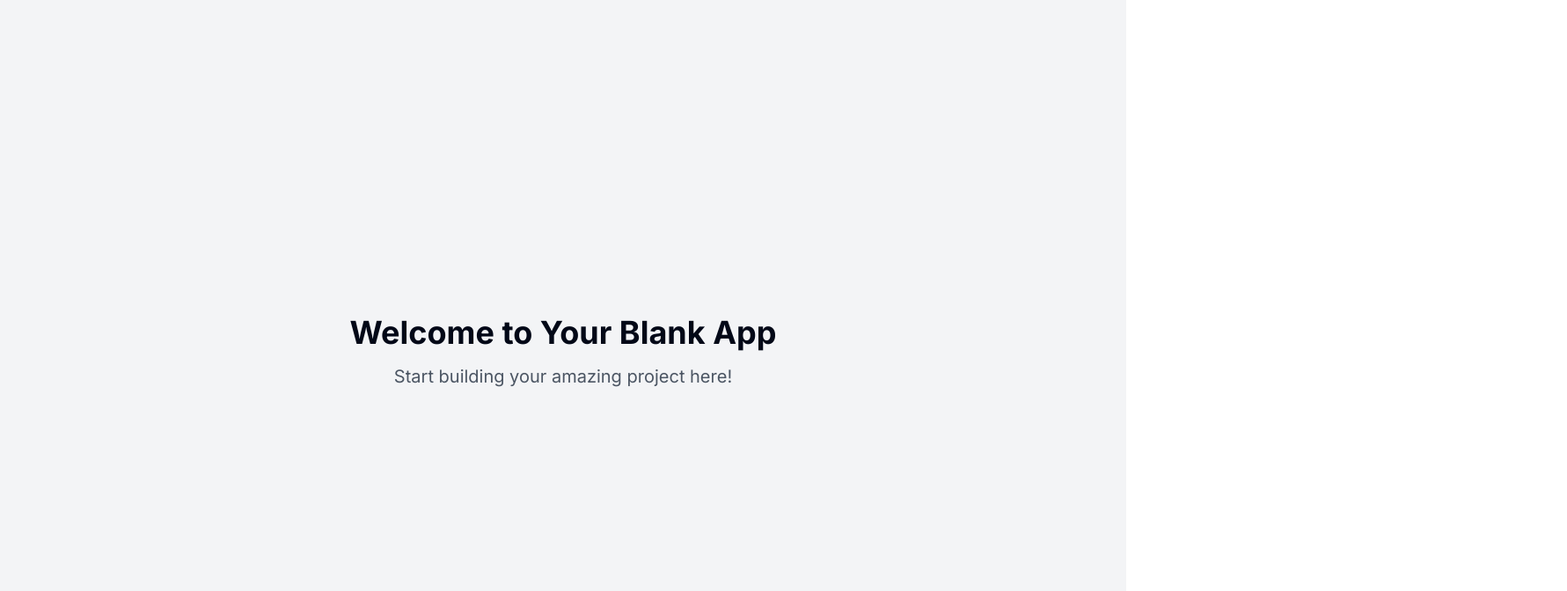
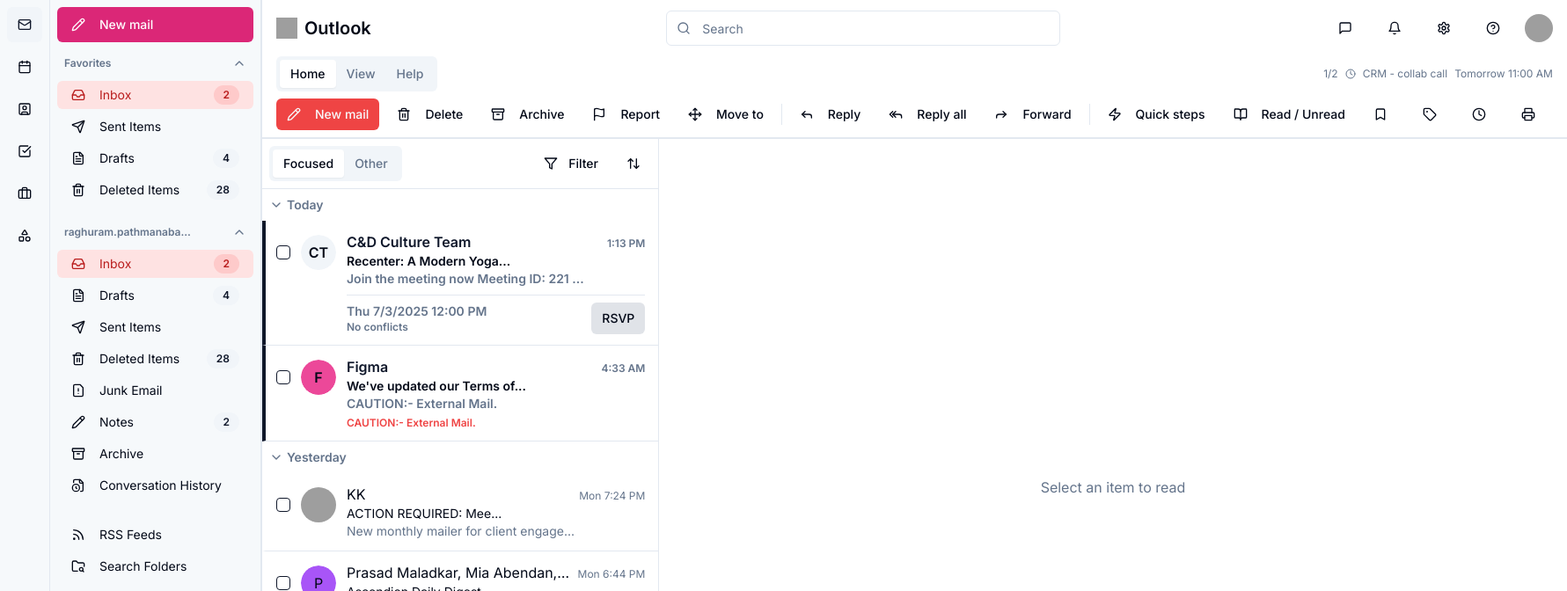
Before and after one commit to SadiqNaizam/mlo-a774-1fd5, a React (Vite) app: page / in a window 1280 px wide. Shown: the top 672 px of the page at 88% size, 1781 px wide, since content can reach past the window. Built offline with nearby package versions, Linux system fonts and the light colour scheme; grey boxes are pictures that could not be loaded.

Commit message:
Files generated: Index.tsx

```diff
--- a/src/pages/Index.tsx
+++ b/src/pages/Index.tsx
@@ -1,14 +1,52 @@
-// Update this page (the content is just a fallback if you fail to update the page)
+import React, { useState } from 'react';
+import MainAppLayout from '../components/layout/MainAppLayout';
+import EmailList from '../components/InboxView/EmailList';
+import EmailPreview from '../components/InboxView/EmailPreview';
+import { type Email } from '../components/InboxView/EmailItem';
 
-const Index = () => {
+/**
+ * The main index page for the Email Client application.
+ * This page assembles the primary inbox view, which consists of an email list and a preview pane.
+ * It manages the state for the selected email and passes data down to the respective components,
+ * creating the classic three-pane email client layout (Sidebar, Email List, Email Preview).
+ */
+const IndexPage: React.FC = () => {
+  // State to track the currently selected email. Initialized to null.
+  const [selectedEmail, setSelectedEmail] = useState<Email | null>(null);
+
+  /**
+   * Handles the selection of an email from the list.
+   * This function is passed as a prop to the EmailList component.
+   * @param email The email object that was selected.
+   */
+  const handleSelectEmail = (email: Email) => {
+    setSelectedEmail(email);
+  };
+
   return (
-    <div className="min-h-screen flex items-center justify-center bg-gray-100">
-      <div className="text-center">
-        <h1 className="text-4xl font-bold mb-4">Welcome to Your Blank App</h1>
-        <p className="text-xl text-gray-600">Start building your amazing project here!</p>
+    <MainAppLayout>
+      <div className="grid h-full grid-cols-[450px_1fr]">
+        {/*
+          The list of emails. It receives:
+          - onSelectEmail: A callback to update the page's state when an email is clicked.
+          - selectedEmail: The currently selected email to apply highlighting.
+        */}
+        <EmailList
+          onSelectEmail={handleSelectEmail}
+          selectedEmail={selectedEmail}
+        />
+
+        {/*
+          The preview pane for the selected email. It is separated by a border.
+          It receives:
+          - email: The selected email object to display, or null if no email is selected.
+        */}
+        <div className="border-l">
+          <EmailPreview email={selectedEmail} />
+        </div>
       </div>
-    </div>
+    </MainAppLayout>
   );
 };
 
-export default Index;
+export default IndexPage;
```
